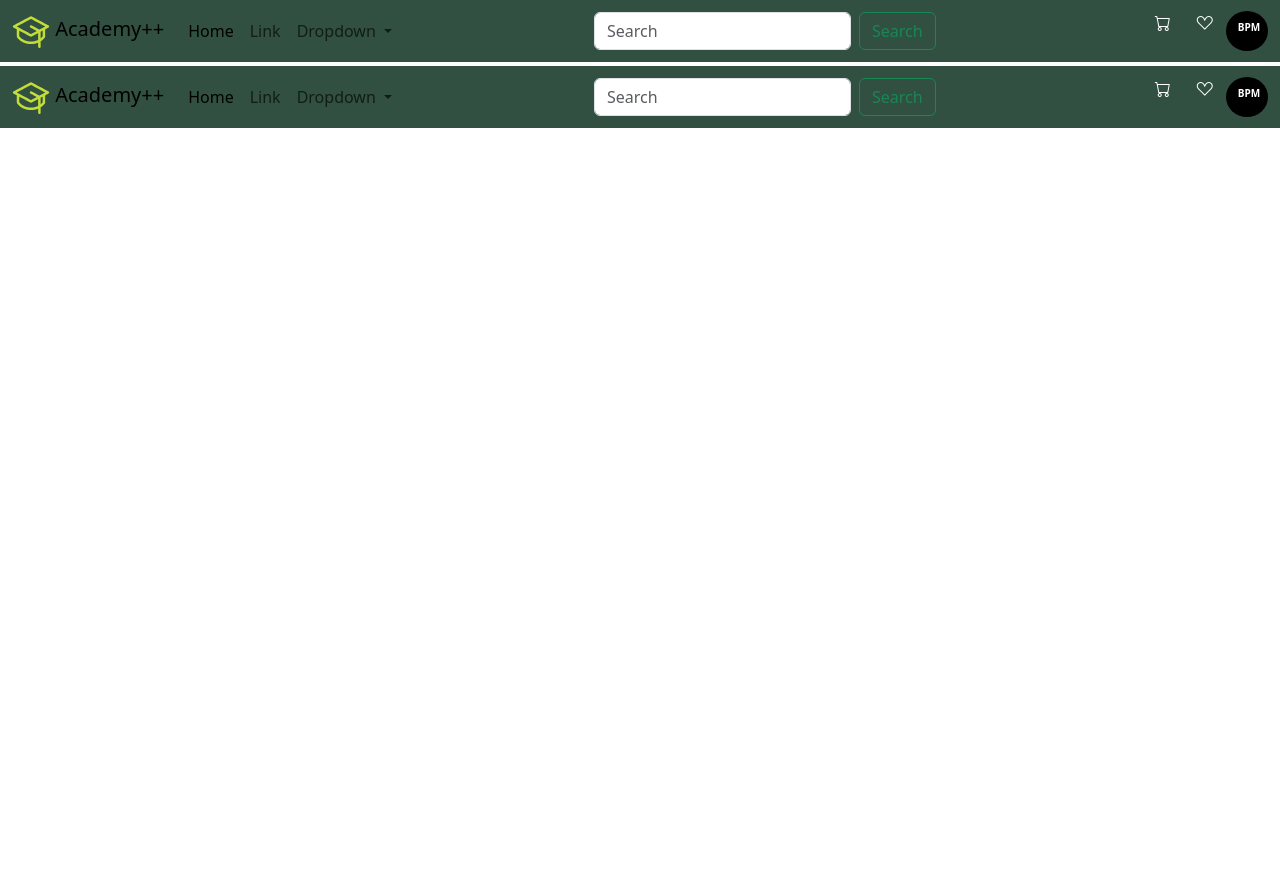
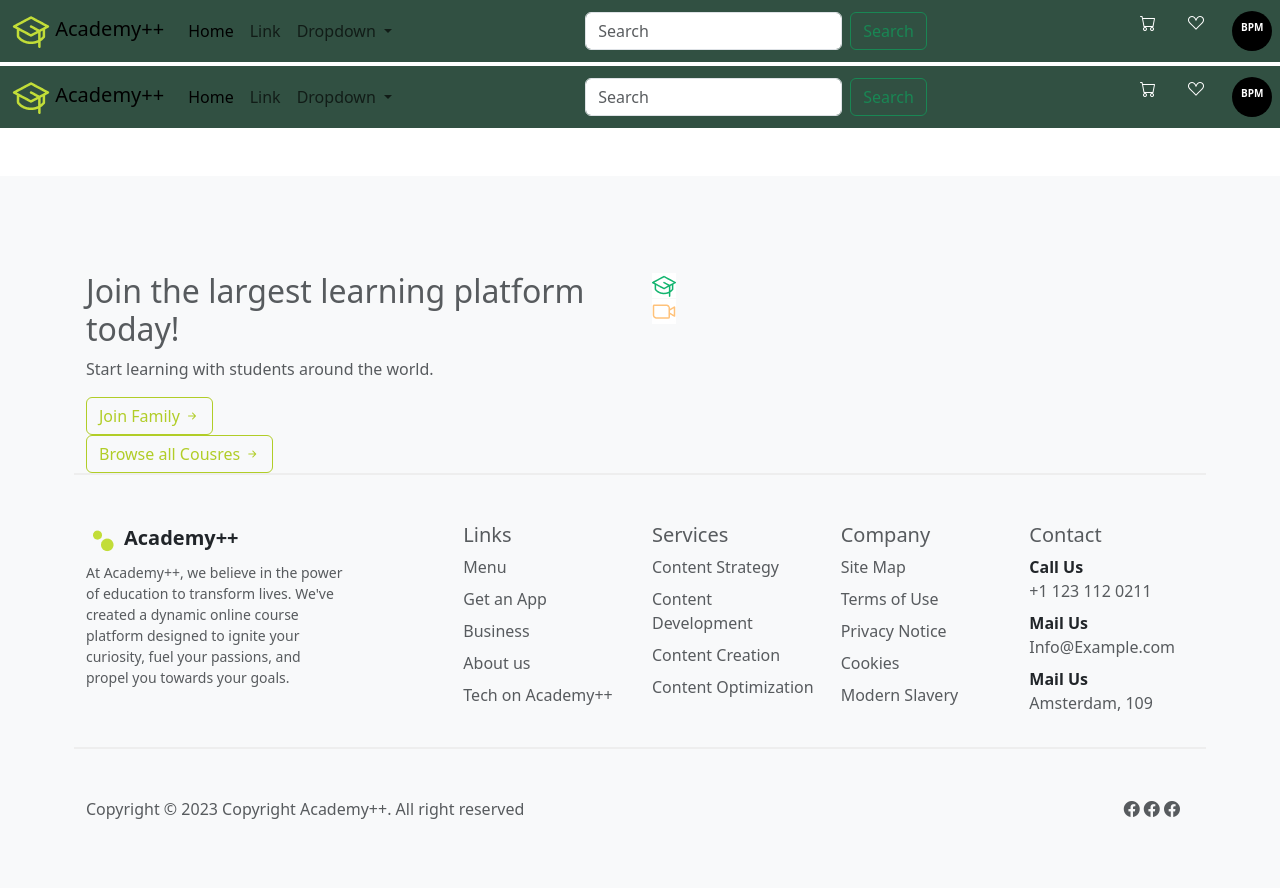
Before and after one commit to bandanapm/FrontendFinalProject, a plain HTML site: page index.html in a window 1280 px wide. Before the commit the page ends 800 px from the top, so only its background shows below. Drawn offline with nearby package versions, Linux system fonts and the light colour scheme.

Commit message:
Adding footer and images for footer.

```diff
--- a/css/style.css
+++ b/css/style.css
@@ -3,11 +3,42 @@ nav {
     color: #ffffff;
 }
 
-.userBox {
+.academy-user-box {
     background-color: #000000;
     color: #ffffff;
+    width: 40px;
     height: 40px;
     padding: 9px;
     font-weight: 700;
     font-size: 10px;
 }
+
+.academy-footer-border {
+    border-bottom: 2px solid #eeeeee;
+}
+
+.bd-footer a {
+    color: var(--bs-secondary-color);
+    text-decoration: none;
+}
+
+.bd-footer span {
+    color: var(--bs-body-color);
+    font-weight: bold;
+}
+
+.academy-btn {
+    color: #B1CD27 !important;
+    border: 1px solid #B1CD27 !important;
+}
+
+/* Responsive query */
+@media screen and (max-width: 992px) {
+    .vanish-navbar {
+        display: none !important;
+    }
+    .academy-navbar-icon .col{
+        width: auto !important;
+        margin-top: 10px;
+    }
+}
--- a/index.html
+++ b/index.html
@@ -53,7 +53,7 @@
                 </form>
                 <div>
                     <div class="container text-center">
-                        <div class="row row-cols-1 row-cols-lg-3 ms-auto">
+                        <div class="row row-cols-1 row-cols-lg-3 ms-auto academy-navbar-icon">
                             <div class="col">
                                 <div>
                                     <i class="bi bi-cart"></i>
@@ -64,8 +64,8 @@
                                     <i class="bi bi-suit-heart"></i>
                                 </div>
                             </div>
-                            <div class="col rounded-circle userBox text-center">
-                                <div>BPM</div>
+                            <div class="col text-center">
+                                <div class="academy-user-box rounded-circle">BPM</div>
                             </div>
                         </div>
                     </div>
@@ -112,7 +112,7 @@
                 </form>
                 <div>
                     <div class="container text-center">
-                        <div class="row row-cols-1 row-cols-lg-3 ms-auto">
+                        <div class="row row-cols-1 row-cols-lg-3 ms-auto academy-navbar-icon">
                             <div class="col">
                                 <div>
                                     <i class="bi bi-cart"></i>
@@ -123,8 +123,8 @@
                                     <i class="bi bi-suit-heart"></i>
                                 </div>
                             </div>
-                            <div class="col rounded-circle userBox text-center">
-                                <div>BPM</div>
+                            <div class="col text-center">
+                                <div class="academy-user-box rounded-circle">BPM</div>
                             </div>
                         </div>
                     </div>
@@ -132,6 +132,104 @@
             </div>
         </div>
     </nav>
+
+    <!-- Footer -->
+    <footer class="bd-footer py-4 py-md-5 mt-5 bg-body-tertiary">
+        <div class="container py-4 py-md-5 px-4 px-md-3 text-body-secondary">
+            <div class="row-cols-lg-2 row-cols-1 row academy-footer-border">
+                <div class="col">
+                    <h2>Join the largest learning platform today!</h2>
+                    <p>Start learning with students around the world.</p>
+                    <div class="row-cols-lg-2 row-cols-1">
+                        <div class="col">
+                            <button type="button" class="btn academy-btn">Join Family <i class="bi bi-arrow-right-short"></i></button>
+                        </div>
+                        <div class="col">
+                            <button type="button" class="btn academy-btn">Browse all Cousres <i class="bi bi-arrow-right-short"></i></button>
+                        </div>
+                    </div>
+                </div>
+                <div class="col">
+                    <div class="row-cols-lg-2 row-cols-1">
+                        <div>
+                            <img src="images/GraduationCap.jpg" alt="Footer Grdauation Cap">
+                        </div>
+                        <div>
+                            <img src="images/VideoCamera.jpg" alt="Footer Video Camera">
+                        </div>
+                    </div>
+                </div>
+            </div>
+            <div class="row mt-5 academy-footer-border">
+                <div class="col-lg-3 mb-3">
+                    <a class="d-inline-flex align-items-center mb-2 text-body-emphasis text-decoration-none">
+                        <div width="40" height="32" class="d-block me-2" viewBox="0 0 118 94" role="img">
+                            <img src="images/footerlogo.png" alt="Footer Logo">
+                        </div>
+                        <span class="fs-5">Academy++</span>
+                    </a>
+                    <ul class="list-unstyled small">
+                        <li class="mb-2">
+                            At Academy++, we believe in the power of education to transform lives. We've created a dynamic online course platform designed to ignite your curiosity, fuel your passions, and propel you towards your goals.
+                        </li>
+                    </ul>
+                </div>
+                <div class="col-6 col-lg-2 offset-lg-1 mb-3">
+                    <h5>Links</h5>
+                    <ul class="list-unstyled">
+                        <li class="mb-2"><a href="#">Menu</a></li>
+                        <li class="mb-2"><a href="#">Get an App</a></li>
+                        <li class="mb-2"><a href="#">Business</a></li>
+                        <li class="mb-2"><a href="#">About us</a></li>
+                        <li class="mb-2"><a href="#">Tech on Academy++</a></li>
+                    </ul>
+                </div>
+                <div class="col-6 col-lg-2 mb-3">
+                    <h5>Services</h5>
+                    <ul class="list-unstyled">
+                        <li class="mb-2"><a href="#">Content Strategy</a></li>
+                        <li class="mb-2"><a href="#">Content Development</a></li>
+                        <li class="mb-2"><a href="#">Content Creation</a></li>
+                        <li class="mb-2"><a href="#">Content Optimization</a></li>
+                    </ul>
+                </div>
+                <div class="col-6 col-lg-2 mb-3">
+                    <h5>Company</h5>
+                    <ul class="list-unstyled">
+                        <li class="mb-2"><a href="#">Site Map</a></li>
+                        <li class="mb-2"><a href="#">Terms of Use</a></li>
+                        <li class="mb-2"><a href="#">Privacy Notice</a></li>
+                        <li class="mb-2"><a href="#">Cookies</a></li>
+                        <li class="mb-2"><a href="#">Modern Slavery</a></li>
+                    </ul>
+                </div>
+                <div class="col-6 col-lg-2 mb-3">
+                    <h5>Contact</h5>
+                    <ul class="list-unstyled">
+                        <li class="mb-2">
+                            <span>Call Us</span><br>
+                            <a href="#">+1 123 112 0211</a></li>
+                        <li class="mb-2">
+                            <span>Mail Us</span><br>
+                            <a href="#">Info@Example.com</a></li>
+                        <li class="mb-2">
+                            <span>Mail Us</span><br>
+                            <a href="#">Amsterdam, 109</a></li>
+                    </ul>
+                </div>
+            </div>
+            <div class="row mt-5">
+                <div class="col">
+                    <p>Copyright © 2023 Copyright Academy++. All right reserved</p>
+                </div>
+                <div class="col-lg-1 col-3">
+                    <i class="bi bi-facebook"></i>
+                    <i class="bi bi-facebook"></i>
+                    <i class="bi bi-facebook"></i>
+                </div>
+            </div>
+        </div>
+    </footer>
     <script src="https://cdn.jsdelivr.net/npm/bootstrap@5.3.3/dist/js/bootstrap.bundle.min.js"
         integrity="sha384-YvpcrYf0tY3lHB60NNkmXc5s9fDVZLESaAA55NDzOxhy9GkcIdslK1eN7N6jIeHz"
         crossorigin="anonymous"></script>
```
Also changed, not shown: images/GraduationCap.jpg (added), images/VideoCamera.jpg (added), images/footerlogo.png (added).
